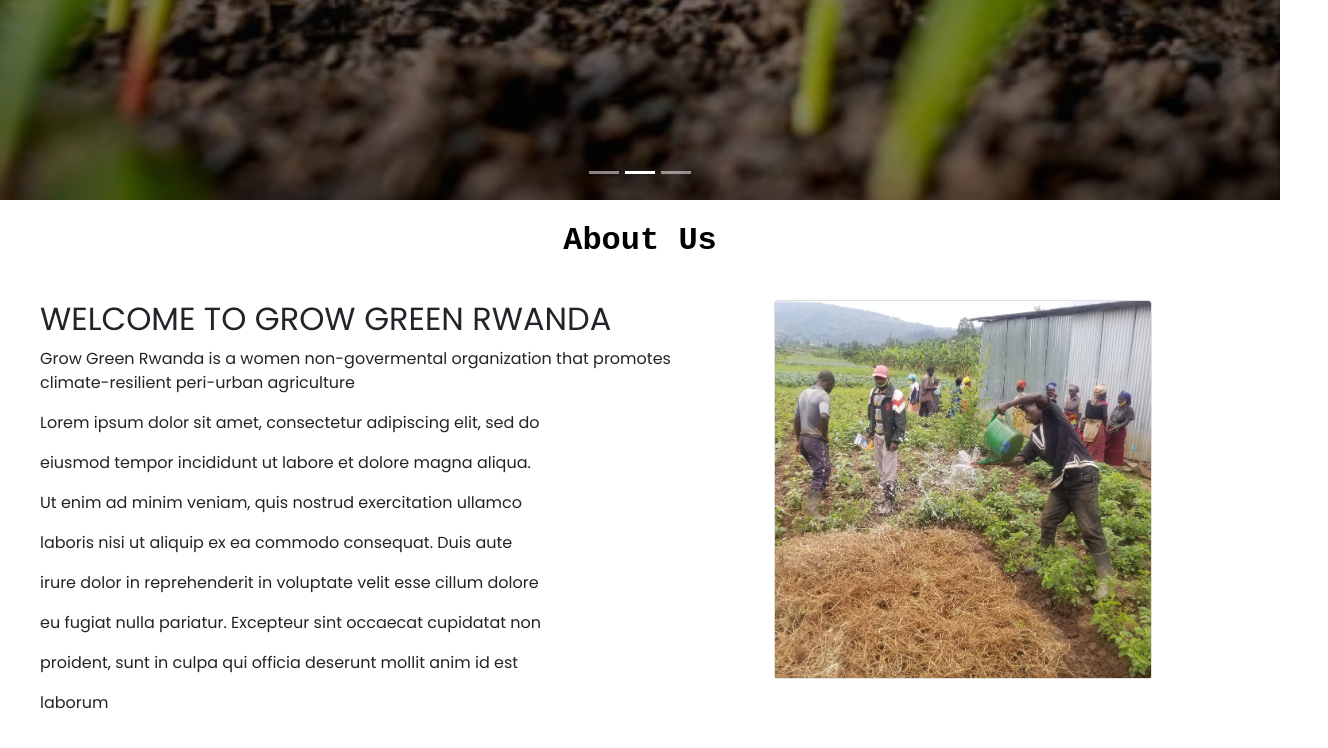
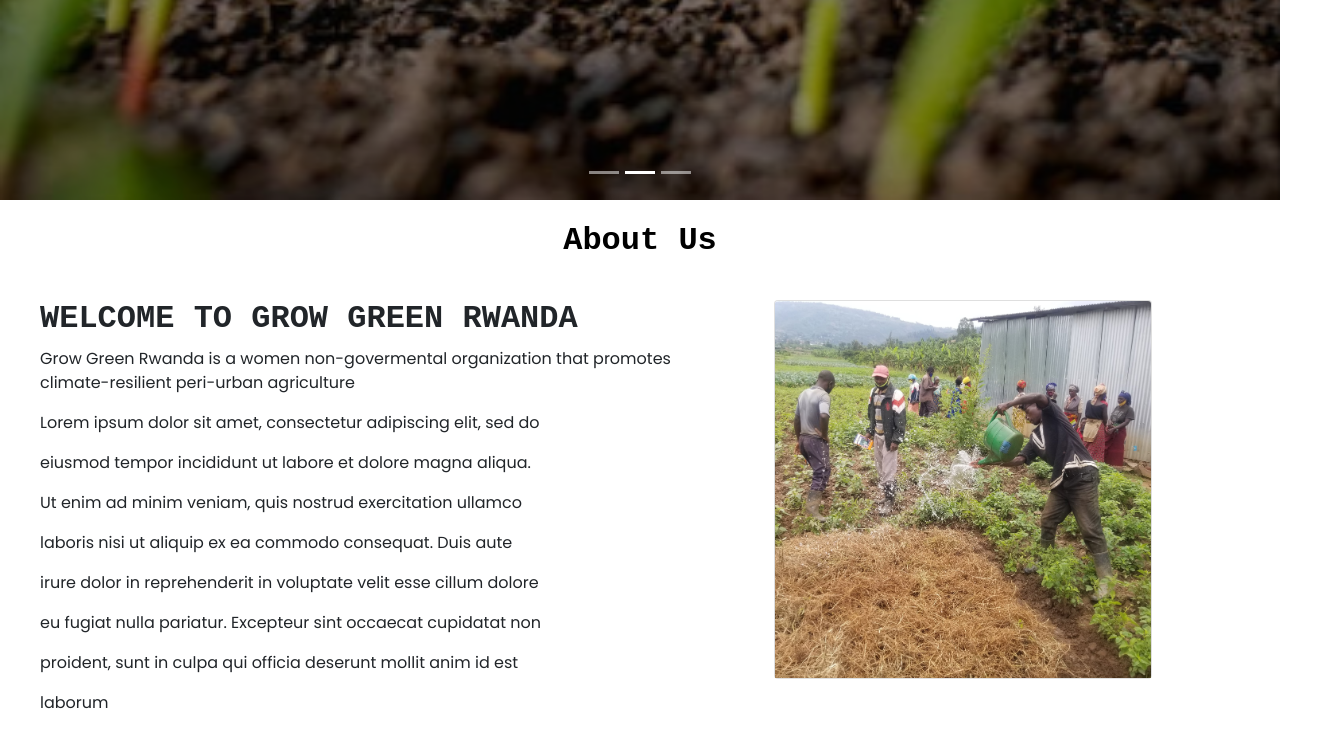
Before and after one commit to freddykaberuka/GrowGreen-frontEnd, a React (Create React App) app in the folder growgreen/: page /about in a window 1280 px wide. Shown: the part 696-1444 px from the top of the page, 1328 px wide, since content can reach past the window. Built offline with nearby package versions, Linux system fonts and the light colour scheme.

Commit message:
styling h1,2

```diff
--- a/growgreen/src/components/pages/about/welcome.js
+++ b/growgreen/src/components/pages/about/welcome.js
@@ -10,7 +10,7 @@
         <div className='welcomes d-flex pl-3 pr-3'>
             <div className="abouts d-flex">
             <div className='welcome w-75 ml-4'>
-                <h2>WELCOME TO GROW GREEN RWANDA</h2>
+                <h2 className='heading'>WELCOME TO GROW GREEN RWANDA</h2>
             <p>Grow Green Rwanda is a women non-govermental
 organization that promotes climate-resilient peri-urban agriculture
 </p>
--- a/growgreen/src/components/pages/footer1/footer1.js
+++ b/growgreen/src/components/pages/footer1/footer1.js
@@ -5,7 +5,7 @@
     return (
         <div>
                 <div className='pt-5 footer1 justify-center'>
-                <iframe className="map" src="https://www.google.com/maps/embed?pb=!1m18!1m12!1m3!1d3987.4499730625826!2d30.10195621474755!3d-1.97426409856069!2m3!1f0!2f0!3f0!3m2!1i1024!2i768!4f13.1!3m3!1m2!1s0x19dca7035181316b%3A0x879a556138fa41c1!2sMilanova%20Coffee%20Shop!5e0!3m2!1sen!2srw!4v1621588861716!5m2!1sen!2srw" style={{width:900,height:400}} loading="lazy"/>
+                <iframe className="map" src="https://www.google.com/maps/embed?pb=!1m18!1m12!1m3!1d3987.4499730625826!2d30.10195621474755!3d-1.97426409856069!2m3!1f0!2f0!3f0!3m2!1i1024!2i768!4f13.1!3m3!1m2!1s0x19dca7035181316b%3A0x879a556138fa41c1!2sMilanova%20Coffee%20Shop!5e0!3m2!1sen!2srw!4v1621588861716!5m2!1sen!2srw" style={{width:1200,height:400}} loading="lazy"/>
                 </div>
 
         </div>
```
